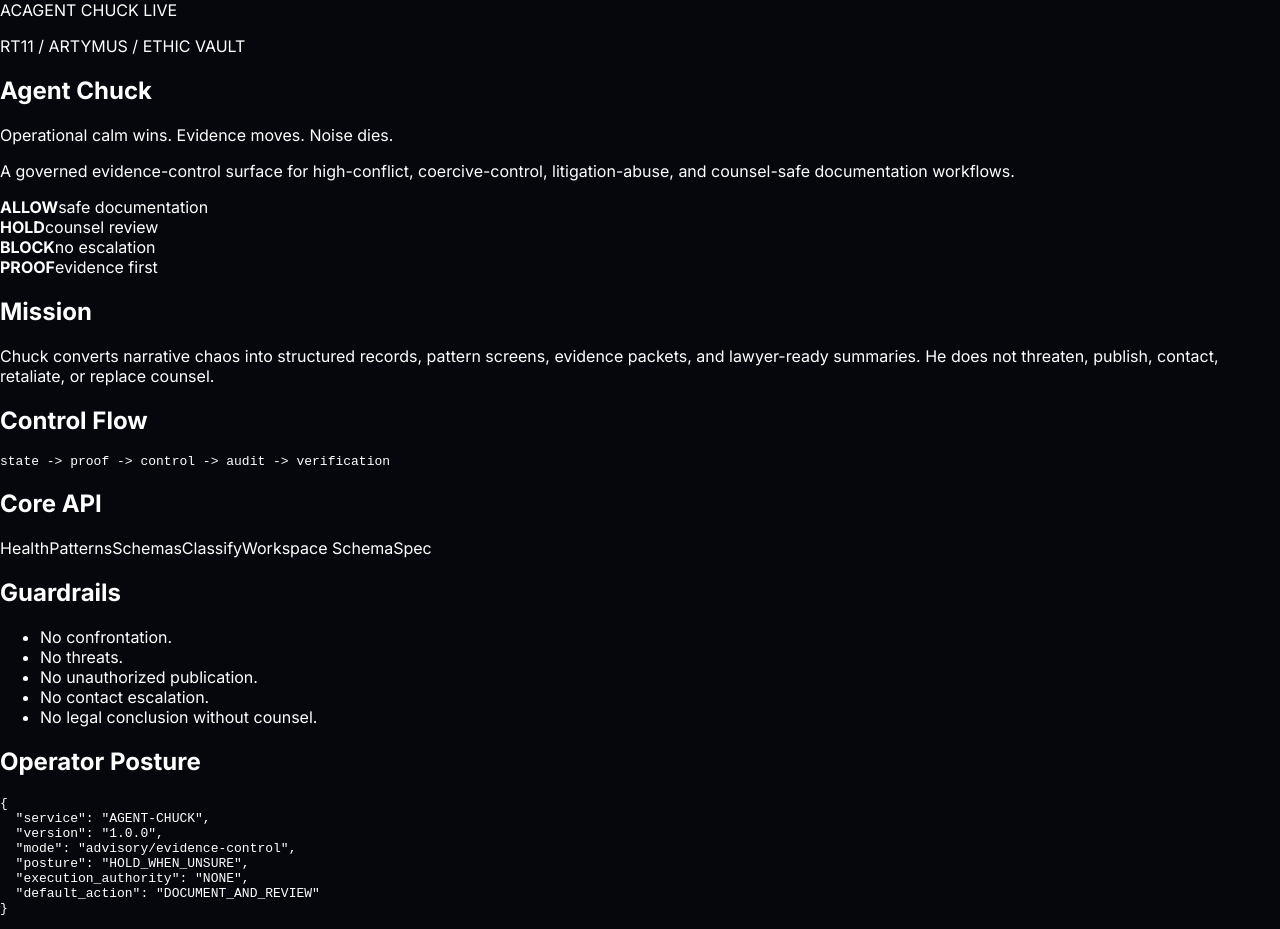
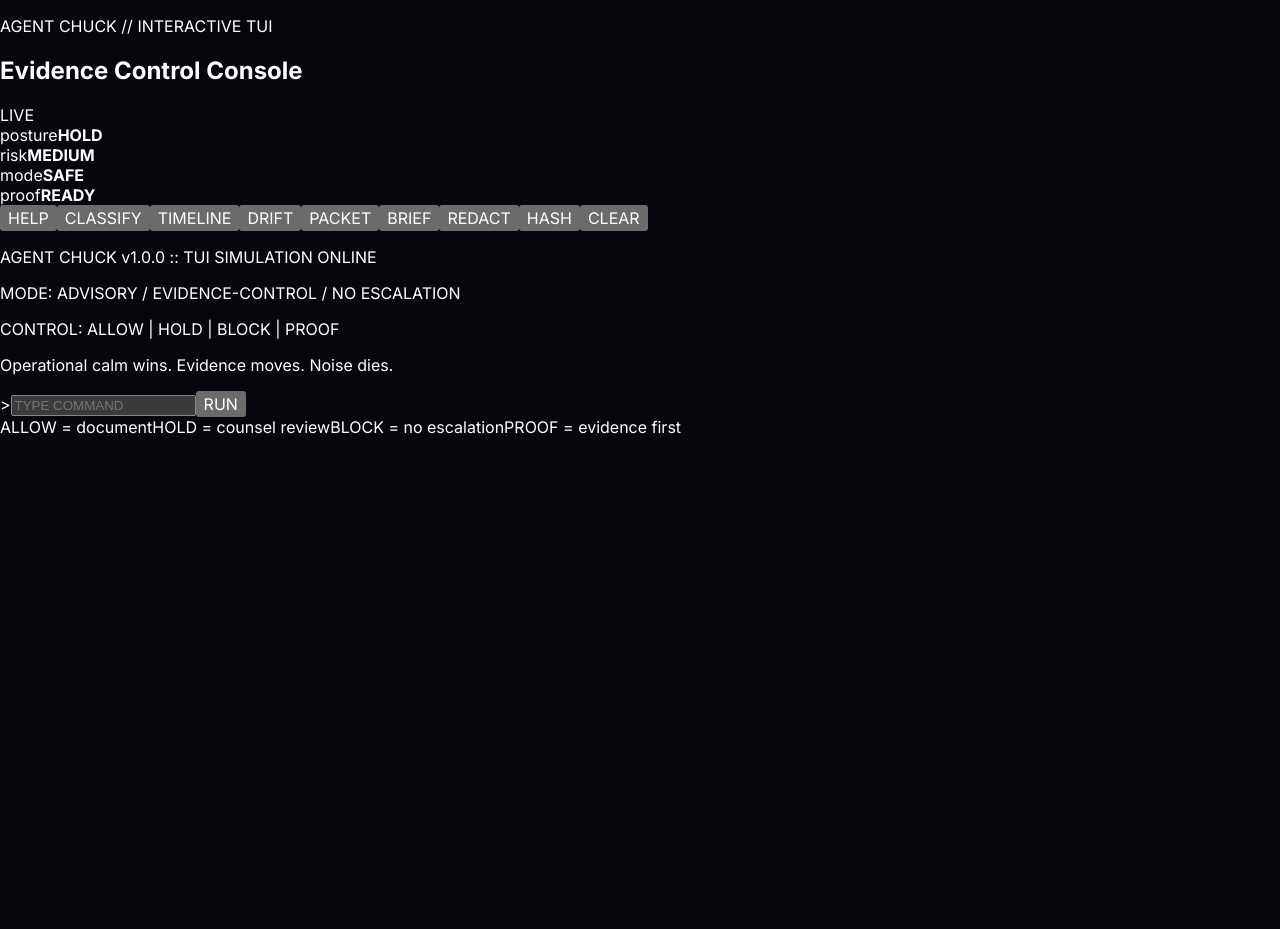
Before and after one commit to TheBluCog/ReactorTheory, a React (Vite) app: page / in a window 1280 px wide. After the commit the page ends 800 px from the top, so only its background shows below. Built offline with nearby package versions, Linux system fonts and the light colour scheme; the HTML template or start-up script is replaced by a standard one.

Commit message:
Build interactive Agent Chuck TUI simulation

```diff
--- a/src/App.tsx
+++ b/src/App.tsx
@@ -1,86 +1,98 @@
-const chuckLinks = [
-  ['Health', '/api/chuck?action=health'],
-  ['Patterns', '/api/chuck?action=patterns'],
-  ['Schemas', '/api/chuck?action=schemas'],
-  ['Classify', '/api/chuck?action=classify&text=Repeated%20court%20motions%20and%20custody%20threats'],
-  ['Workspace Schema', '/chuck-workspace-schema.json'],
-  ['Spec', '/AGENT_CHUCK.md'],
+import { FormEvent, useMemo, useState } from 'react';
+
+type Entry = { type: 'system' | 'input' | 'output' | 'warn'; text: string };
+
+const commands = ['HELP', 'CLASSIFY', 'TIMELINE', 'DRIFT', 'PACKET', 'BRIEF', 'REDACT', 'HASH', 'CLEAR'];
+
+const boot: Entry[] = [
+  { type: 'system', text: 'AGENT CHUCK v1.0.0 :: TUI SIMULATION ONLINE' },
+  { type: 'system', text: 'MODE: ADVISORY / EVIDENCE-CONTROL / NO ESCALATION' },
+  { type: 'system', text: 'CONTROL: ALLOW | HOLD | BLOCK | PROOF' },
+  { type: 'output', text: 'Operational calm wins. Evidence moves. Noise dies.' },
 ];
 
-const states = [
-  ['ALLOW', 'safe documentation'],
-  ['HOLD', 'counsel review'],
-  ['BLOCK', 'no escalation'],
-  ['PROOF', 'evidence first'],
-];
+function respond(raw: string): Entry[] {
+  const input = raw.trim();
+  const cmd = input.toUpperCase();
+  if (!input) return [{ type: 'warn', text: 'NO COMMAND ENTERED. TYPE HELP.' }];
+  if (cmd === 'HELP') return [{ type: 'output', text: 'COMMANDS: CLASSIFY, TIMELINE, DRIFT, PACKET, BRIEF, REDACT, HASH, CLEAR' }];
+  if (cmd === 'CLASSIFY') return [{ type: 'output', text: 'CLASSIFY SAMPLE -> POSTURE: HOLD | RISK: MEDIUM | FLAGS: litigation_abuse, child_related_control | NEXT: build dated chronology for counsel review.' }];
+  if (cmd === 'TIMELINE') return [{ type: 'output', text: 'TIMELINE -> 001 intake opened | 002 source records indexed | 003 events sorted by date | 004 missing dates flagged.' }];
+  if (cmd === 'DRIFT') return [{ type: 'output', text: 'DRIFT AUDIT -> unsupported claims: 2 | missing dates: 3 | emotional phrasing: 4 | recommended posture: HOLD.' }];
+  if (cmd === 'PACKET') return [{ type: 'output', text: 'EVIDENCE PACKET -> CHUCK-EVIDENCE-DRAFT | custody: screenshot/export | status: review-only | counsel_note: verify source authenticity.' }];
+  if (cmd === 'BRIEF') return [{ type: 'output', text: 'COUNSEL BRIEF -> facts, dates, records, pattern tags, evidentiary gaps, proposed lawyer questions. STATUS: DRAFT.' }];
+  if (cmd === 'REDACT') return [{ type: 'output', text: 'REDACTION -> emails, phone numbers, addresses, child identifiers masked by default. STATUS: PRIVACY-FIRST.' }];
+  if (cmd === 'HASH') return [{ type: 'output', text: 'HASH CHAIN -> canonical JSON prepared -> SHA-256 placeholder generated -> record locked for audit simulation.' }];
+  if (cmd === 'CLEAR') return [];
+  return [{ type: 'warn', text: `UNKNOWN COMMAND: ${input}. TYPE HELP.` }];
+}
 
 export default function App() {
+  const [entries, setEntries] = useState<Entry[]>(boot);
+  const [input, setInput] = useState('');
+  const [active, setActive] = useState('HELP');
+
+  const status = useMemo(() => ({ posture: 'HOLD', risk: 'MEDIUM', mode: 'SAFE', proof: 'READY' }), []);
+
+  function run(command: string) {
+    const next = respond(command);
+    if (command.trim().toUpperCase() === 'CLEAR') {
+      setEntries(boot);
+      setInput('');
+      setActive('HELP');
+      return;
+    }
+    setEntries((prev) => [...prev, { type: 'input', text: `> ${command}` }, ...next]);
+    setInput('');
+    setActive(command.toUpperCase());
+  }
+
+  function submit(event: FormEvent) {
+    event.preventDefault();
+    run(input);
+  }
+
   return (
-    <main className="chuck-root">
-      <section className="chuck-shell">
-        <header className="chuck-hero">
-          <div className="chuck-topline">
-            <span className="chuck-mark">AC</span>
-            <span className="chuck-live">AGENT CHUCK LIVE</span>
+    <main className="tui-root">
+      <section className="tui-frame">
+        <header className="tui-header">
+          <div>
+            <p className="tui-kicker">AGENT CHUCK // INTERACTIVE TUI</p>
+            <h1>Evidence Control Console</h1>
           </div>
-          <p className="chuck-kicker">RT11 / ARTYMUS / ETHIC VAULT</p>
-          <h1>Agent Chuck</h1>
-          <p className="chuck-tagline">Operational calm wins. Evidence moves. Noise dies.</p>
-          <p className="chuck-copy">A governed evidence-control surface for high-conflict, coercive-control, litigation-abuse, and counsel-safe documentation workflows.</p>
+          <div className="tui-badge">LIVE</div>
         </header>
 
-        <section className="chuck-state-grid">
-          {states.map(([label, sub]) => (
-            <div className="chuck-state" key={label}>
-              <b>{label}</b>
-              <span>{sub}</span>
-            </div>
+        <section className="tui-status">
+          {Object.entries(status).map(([key, value]) => (
+            <div key={key}><span>{key}</span><b>{value}</b></div>
           ))}
         </section>
 
-        <section className="chuck-panel-grid">
-          <article className="chuck-panel primary">
-            <h2>Mission</h2>
-            <p>Chuck converts narrative chaos into structured records, pattern screens, evidence packets, and lawyer-ready summaries. He does not threaten, publish, contact, retaliate, or replace counsel.</p>
-          </article>
-
-          <article className="chuck-panel">
-            <h2>Control Flow</h2>
-            <pre>state -&gt; proof -&gt; control -&gt; audit -&gt; verification</pre>
-          </article>
-
-          <article className="chuck-panel">
-            <h2>Core API</h2>
-            <div className="chuck-links">
-              {chuckLinks.map(([label, href]) => (
-                <a href={href} key={href}>{label}</a>
-              ))}
-            </div>
-          </article>
-
-          <article className="chuck-panel">
-            <h2>Guardrails</h2>
-            <ul>
-              <li>No confrontation.</li>
-              <li>No threats.</li>
-              <li>No unauthorized publication.</li>
-              <li>No contact escalation.</li>
-              <li>No legal conclusion without counsel.</li>
-            </ul>
-          </article>
+        <section className="tui-actions">
+          {commands.map((cmd) => (
+            <button key={cmd} className={active === cmd ? 'active' : ''} onClick={() => run(cmd)}>{cmd}</button>
+          ))}
         </section>
 
-        <section className="chuck-command">
-          <h2>Operator Posture</h2>
-          <pre>{JSON.stringify({
-            service: 'AGENT-CHUCK',
-            version: '1.0.0',
-            mode: 'advisory/evidence-control',
-            posture: 'HOLD_WHEN_UNSURE',
-            execution_authority: 'NONE',
-            default_action: 'DOCUMENT_AND_REVIEW'
-          }, null, 2)}</pre>
+        <section className="tui-screen" aria-live="polite">
+          {entries.map((entry, index) => (
+            <p key={`${entry.text}-${index}`} className={`line ${entry.type}`}>{entry.text}</p>
+          ))}
         </section>
+
+        <form className="tui-input" onSubmit={submit}>
+          <span>&gt;</span>
+          <input value={input} onChange={(event) => setInput(event.target.value)} placeholder="TYPE COMMAND" autoCapitalize="characters" />
+          <button type="submit">RUN</button>
+        </form>
+
+        <footer className="tui-footer">
+          <span>ALLOW = document</span>
+          <span>HOLD = counsel review</span>
+          <span>BLOCK = no escalation</span>
+          <span>PROOF = evidence first</span>
+        </footer>
       </section>
     </main>
   );
```
